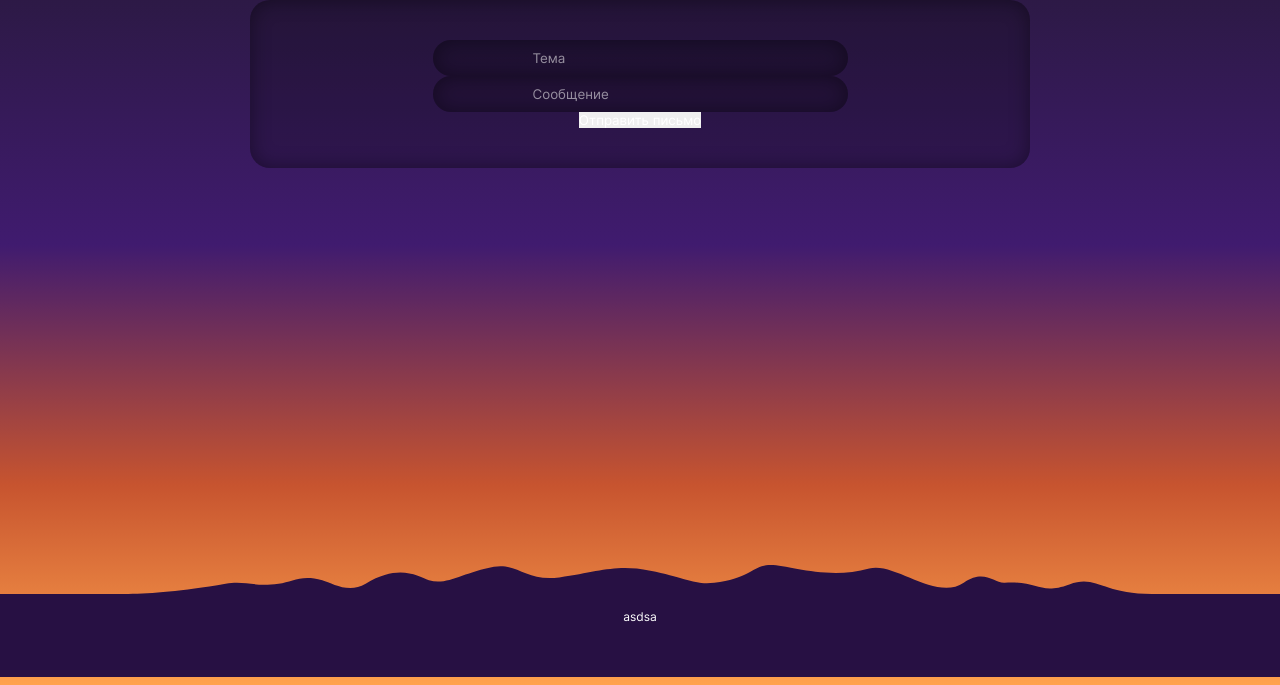
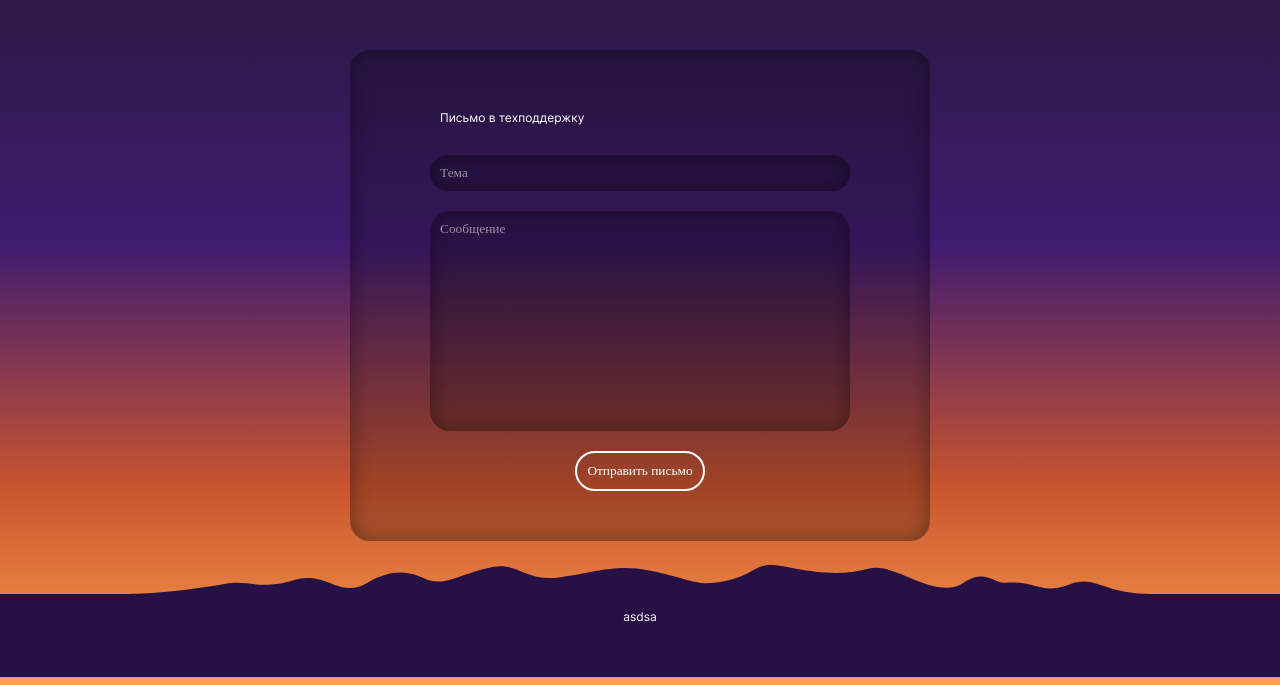
Before and after one commit to Zhoraaa/MeinSpiel, a PHP site: page /account/mail.php in a window 1280 px wide. Shown: the part 115-800 px from the top of the page. Run offline with PHP 8.4, Linux system fonts and the light colour scheme; data that the repository does not hold is empty; some web fonts are replaced.

Commit message:
ver 0.1.3g

```diff
--- a/account/mail.php
+++ b/account/mail.php
@@ -13,10 +13,10 @@ mail($to, $subject, $message);
 
 
 <form action="" method="post" class="inner-shadow radius content-mail">
-
-<input type="text" name="Theme" placeholder="Тема"  class="inner-shadow radius"/>
-<input type="text" name="Message" placeholder="Сообщение"  class="inner-shadow radius"/>
-<button type="submit">Отправить письмо</button>
+<a>Письмо в техподдержку</a>
+<input type="text" name="Theme" placeholder="Тема"  class="inner-shadow radius inter fifaks"/>
+<textarea type="text" name="Message" placeholder="Сообщение"  class="inner-shadow radius input-height inter fifaks"></textarea>
+<button type="submit" class="radius inter fifaks">Отправить письмо</button>
 
 </form>
 
--- a/style.css
+++ b/style.css
@@ -237,14 +237,35 @@ footer .info {
 
 /* Обратная связь */
 .content-mail {
-  max-width: 700px;
+  max-width: 500px;
   padding: 40px 40px;
-  margin: auto;
+  margin: 50px auto auto auto;
 
   display:flex;
   flex-direction: column;
   align-items: center;
 }
-.content-mail input {
-  padding: 10px 100px;
+.content-mail * {
+  width: 400px;
+  margin: 10px;
+  padding: 10px;
+  resize: none;
 }
+.content-mail button {
+  padding: 10px 10px;
+  width: auto;
+  margin: 10px;
+  background: rgba(0, 0, 0, 0);
+  border: 2px solid #FFFFFF;
+}
+.input-height {
+  height: 200px;
+  display: flex;
+  align-items: flex-start;
+}
+.content-mail ::placeholder {
+  color: #ffffff88;
+}
+.a {
+  margin: 10px;
+}
```
